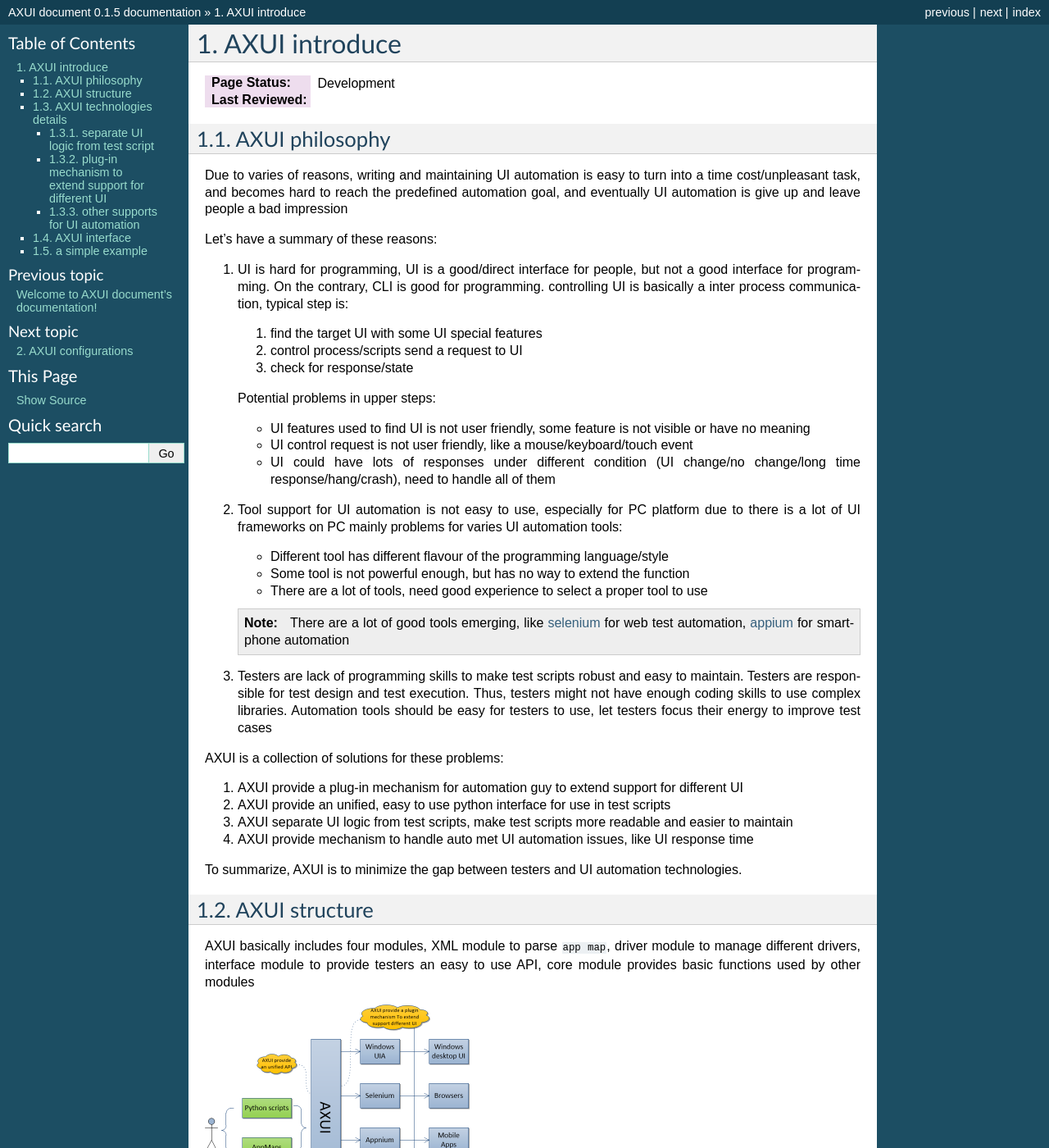
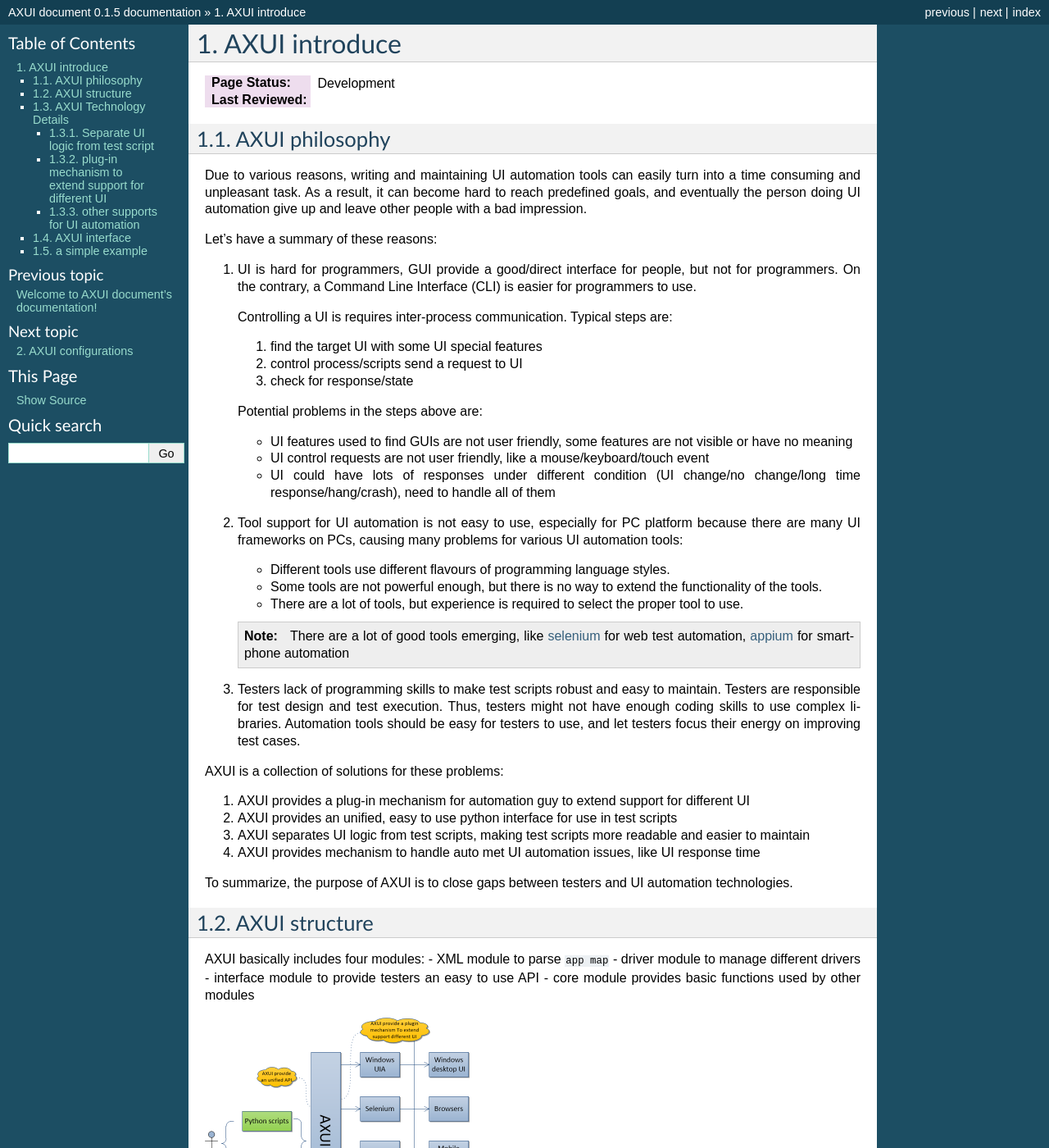
Before and after one commit to xcgspring/AXUI, a Sphinx documentation site: the page built from doc/source/AXUI_introduce.rst, in a window 1280 px wide and 1400 px high. Shown: the whole window at 82% size. Built offline with Sphinx 7.4.7, drawn with Linux system fonts in a browser that asks for light colours; some of the changed text lies outside the part shown.

Commit message:
Update AXUI_introduce.rst
The English documentation has many grammatical mistakes.  I took some time to correct many obvious mistakes, but there are too many for me to correct them all.  It reads better now, but it still needs more editing.

```diff
--- a/doc/source/AXUI_introduce.rst
+++ b/doc/source/AXUI_introduce.rst
@@ -11,67 +11,67 @@ AXUI introduce
 AXUI philosophy
 =========================
 
-Due to varies of reasons, writing and maintaining UI automation is easy to turn into a time cost/unpleasant task,
-and becomes hard to reach the predefined automation goal, and eventually UI automation is give up and leave people a bad impression
+Due to various reasons, writing and maintaining UI automation tools can easily turn into a time consuming and unpleasant task.  As a result, it can become hard to reach predefined goals, and eventually the person doing UI automation give up and leave other people with a bad impression.
 
 Let's have a summary of these reasons:
 
-1. UI is hard for programming, UI is a good/direct interface for people, but not a good interface for programming. On the contrary, CLI is good for programming.
-   controlling UI is basically a inter process communication, typical step is:
+1. UI is hard for programmers, GUI provide a good/direct interface for people, but not for programmers.  On the contrary, a Command Line Interface (CLI) is easier for programmers to use.
+
+   Controlling a UI is requires inter-process communication.  Typical steps are:
 
    1. find the target UI with some UI special features
    2. control process/scripts send a request to UI
    3. check for response/state
 
-   Potential problems in upper steps:
+   Potential problems in the steps above are:
 
-   - UI features used to find UI is not user friendly, some feature is not visible or have no meaning
-   - UI control request is not user friendly, like a mouse/keyboard/touch event
+   - UI features used to find GUIs are not user friendly, some features are not visible or have no meaning
+   - UI control requests are not user friendly, like a mouse/keyboard/touch event
    - UI could have lots of responses under different condition (UI change/no change/long time response/hang/crash), need to handle all of them
 
-2. Tool support for UI automation is not easy to use, especially for PC platform due to there is a lot of UI frameworks on PC
-   mainly problems for varies UI automation tools:
+2. Tool support for UI automation is not easy to use, especially for PC platform because there are many UI frameworks on PCs, causing
+   many problems for various UI automation tools:
 
-   - Different tool has different flavour of the programming language/style
-   - Some tool is not powerful enough, but has no way to extend the function
-   - There are a lot of tools, need good experience to select a proper tool to use
+   - Different tools use different flavours of programming language styles.
+   - Some tools are not powerful enough, but there is no way to extend the functionality of the tools.
+   - There are a lot of tools, but experience is required to select the proper tool to use.
 
    .. note::
 
     There are a lot of good tools emerging, like `selenium <https://github.com/SeleniumHQ/selenium>`_ for web test automation, `appium <https://github.com/appium>`_ for smartphone automation
 
-3. Testers are lack of programming skills to make test scripts robust and easy to maintain.
+3. Testers lack of programming skills to make test scripts robust and easy to maintain.
    Testers are responsible for test design and test execution.
    Thus, testers might not have enough coding skills to use complex libraries.
-   Automation tools should be easy for testers to use, let testers focus their energy to improve test cases
+   Automation tools should be easy for testers to use, and let testers focus their energy on improving test cases.
 
 AXUI is a collection of solutions for these problems::
 
-1. AXUI provide a plug-in mechanism for automation guy to extend support for different UI
-2. AXUI provide an unified, easy to use python interface for use in test scripts
-3. AXUI separate UI logic from test scripts, make test scripts more readable and easier to maintain
-4. AXUI provide mechanism to handle auto met UI automation issues, like UI response time
+1. AXUI provides a plug-in mechanism for automation guy to extend support for different UI
+2. AXUI provides an unified, easy to use python interface for use in test scripts
+3. AXUI separates UI logic from test scripts, making test scripts more readable and easier to maintain
+4. AXUI provides mechanism to handle auto met UI automation issues, like UI response time
 
-To summarize, AXUI is to minimize the gap between testers and UI automation technologies.
+To summarize, the purpose of AXUI is to close gaps between testers and UI automation technologies.
 
 AXUI structure
 ================
 
-AXUI basically includes four modules,
-XML module to parse ``app map``,
-driver module to manage different drivers,
-interface module to provide testers an easy to use API,
-core module provides basic functions used by other modules
+AXUI basically includes four modules:
+- XML module to parse ``app map``
+- driver module to manage different drivers
+- interface module to provide testers an easy to use API
+- core module provides basic functions used by other modules
 
 .. image:: static/AXUI_structure.PNG
    :scale: 50 %
 
-AXUI technologies details
+AXUI Technology Details
 ================================
 
-This section gives a brief introduce about some main features of AXUI
+This section gives a brief introduction to some main features of AXUI
 
-separate UI logic from test script
+Separate UI logic from test script
 --------------------------------------
 
 UI automation technologies often use a formatted string as identifier to find UI element,
@@ -79,7 +79,7 @@ test scripts could contain a lot of these strings, makes scripts harder to under
 AXUI separate these strings to a standalone XML file, we usually create a XML file for one app, and thus we normally call this XML file an ``app map``
 An ``app map`` is just like a header file containing definitions, so scripts can reuse the definitions in ``app map``, no need to  string in scripts.
 
-Here is a sample ``app map`` for windows media player::
+Here is a sample ``app map`` for Windows Media Player::
 
     <AXUI:app_map xmlns:AXUI="AXUI" xmlns:xsi="http://www.w3.org/2001/XMLSchema-instance" xsi:schemaLocation="AXUI AXUI_app_map.xsd">
 
```
Also changed, not shown: other parts of doc/source/AXUI_introduce.rst (+1 -1 lines).
